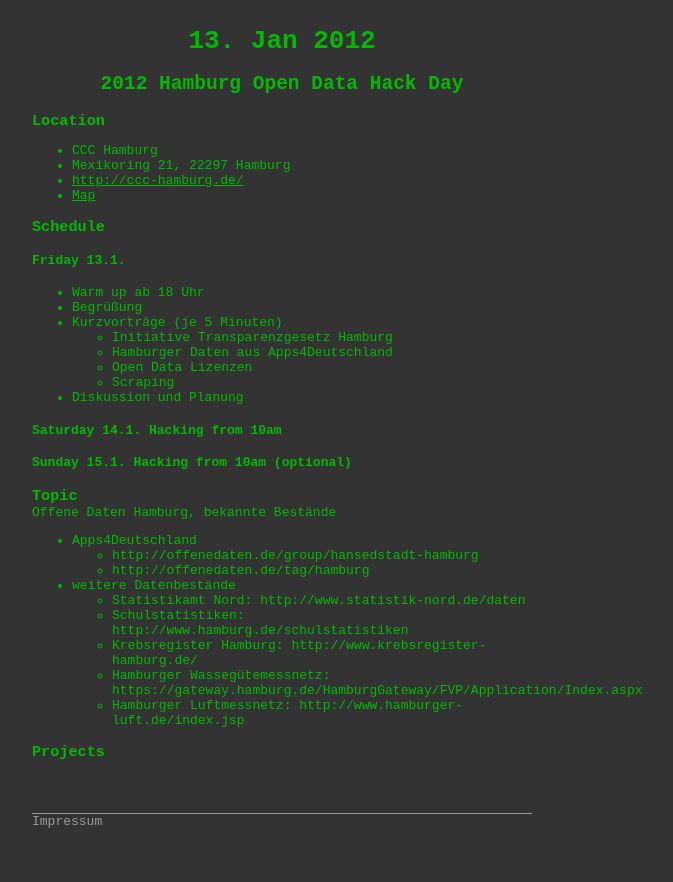
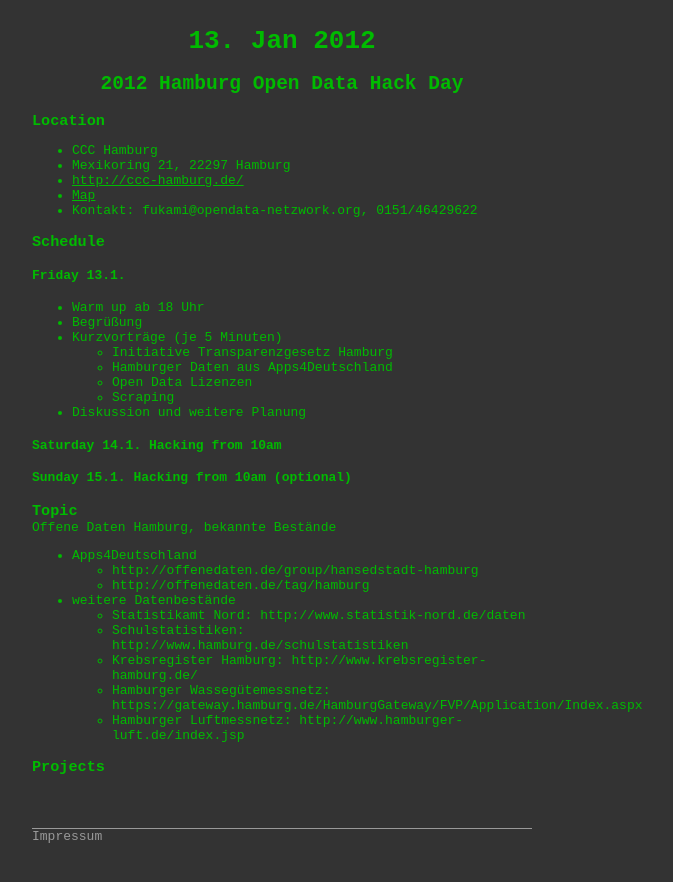
Before and after one commit to opendatahackday/opendatahackday.github.com, a Jekyll site: the page built from hamburg/_posts/2012-01-13-index.md, in a window 1280 px wide. Shown: the top 882 px of the page, without its empty margins (358-1031 px from the left). Built offline with Jekyll 4.4.1, drawn with Linux system fonts in a browser that asks for light colours; some web fonts are replaced.

Commit message:
Formatierungen, weitere Infos

```diff
--- a/hamburg/_posts/2012-01-13-index.md
+++ b/hamburg/_posts/2012-01-13-index.md
@@ -15,17 +15,18 @@
 - Mexikoring 21, 22297 Hamburg
 - [http://ccc-hamburg.de/](http://ccc-hamburg.de/)
 - [Map](http://maps.google.de/maps?q=Mexikoring+21,+22297+Hamburg&hl=de&sll=53.624281,10.025368&sspn=0.11484,0.220757&vpsrc=0&hnear=Mexikoring+21,+Winterhude+22297+Hamburg&t=m&z=16)
+- Kontakt: fukami@opendata-netzwork.org, 0151/46429622
 
 ### Schedule
 #### Friday 13.1.
-* Warm up ab  18 Uhr
-* Begrüßung
-* Kurzvorträge (je 5 Minuten)
+- Warm up ab  18 Uhr
+- Begrüßung
+- Kurzvorträge (je 5 Minuten)
   * Initiative Transparenzgesetz Hamburg
   * Hamburger Daten aus Apps4Deutschland
   * Open Data Lizenzen
   * Scraping
-* Diskussion und Planung
+- Diskussion und weitere Planung
 
 #### Saturday 14.1. Hacking from 10am
 #### Sunday 15.1. Hacking from 10am (optional)
@@ -33,10 +34,11 @@
 ### Topic
 Offene Daten Hamburg, bekannte Bestände
 
-* Apps4Deutschland
-  * http://offenedaten.de/group/hansedstadt-hamburg
-  * http://offenedaten.de/tag/hamburg
-* weitere Datenbestände
+- Apps4Deutschland
+  - http://offenedaten.de/group/hansedstadt-hamburg
+  - http://offenedaten.de/tag/hamburg
+
+- weitere Datenbestände
   *  Statistikamt Nord: http://www.statistik-nord.de/daten
   * Schulstatistiken: http://www.hamburg.de/schulstatistiken
   * Krebsregister Hamburg: http://www.krebsregister-hamburg.de/
```
